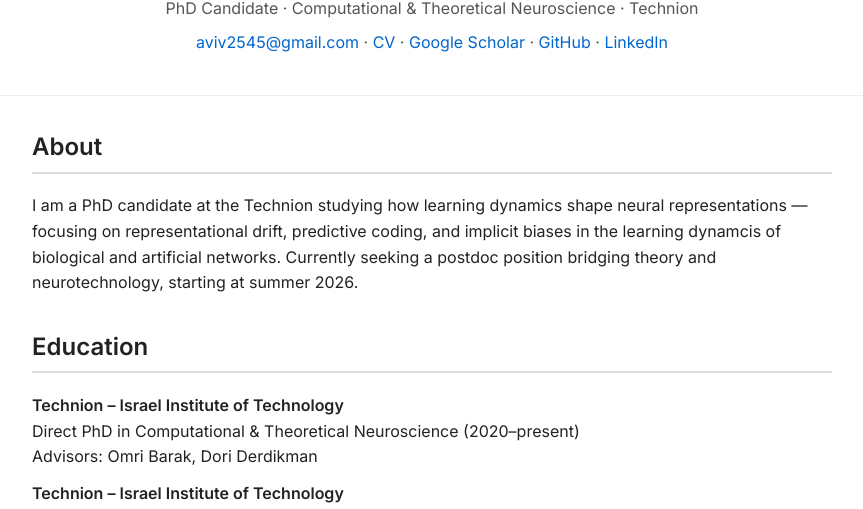
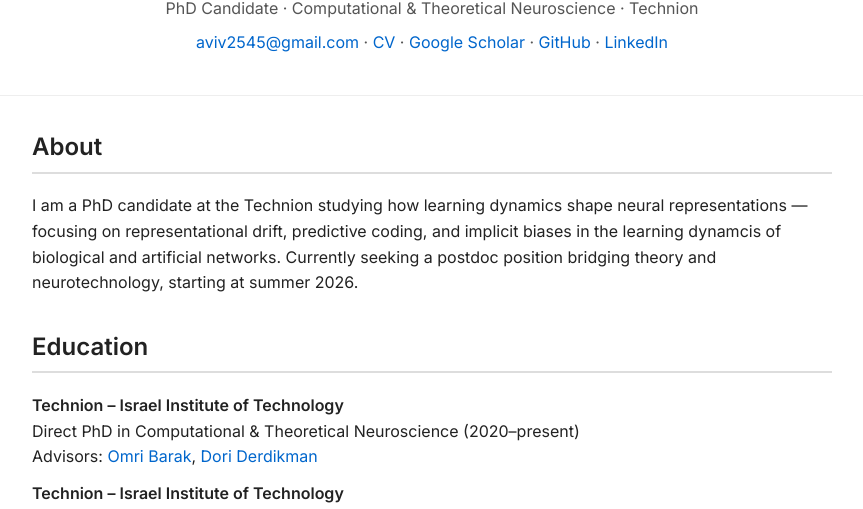
Before and after one commit to Aviv-Ratzon/aviv-ratzon.github.io, a plain HTML site: page index.html in a window 1280 px wide. Shown: the part 281-790 px from the top of the page, without its empty margins (208-1071 px from the left). Drawn offline with Linux system fonts and the light colour scheme.

Commit message:
Add hyperlinks to advisor names in education section

```diff
--- a/index.html
+++ b/index.html
@@ -70,7 +70,7 @@
     <section>
       <h2>Education</h2>
       <ul>
-        <li><strong>Technion – Israel Institute of Technology</strong><br>Direct PhD in Computational & Theoretical Neuroscience (2020–present)<br>Advisors: Omri Barak, Dori Derdikman</li>
+        <li><strong>Technion – Israel Institute of Technology</strong><br>Direct PhD in Computational & Theoretical Neuroscience (2020–present)<br>Advisors: <a href="https://barak.net.technion.ac.il/">Omri Barak</a>, <a href="https://derdiklab.technion.ac.il/">Dori Derdikman</a></li>
 
         <li><strong>Technion – Israel Institute of Technology</strong><br>B.Sc. in Electrical Engineering (2016–2020)</li>
       </ul>
```
